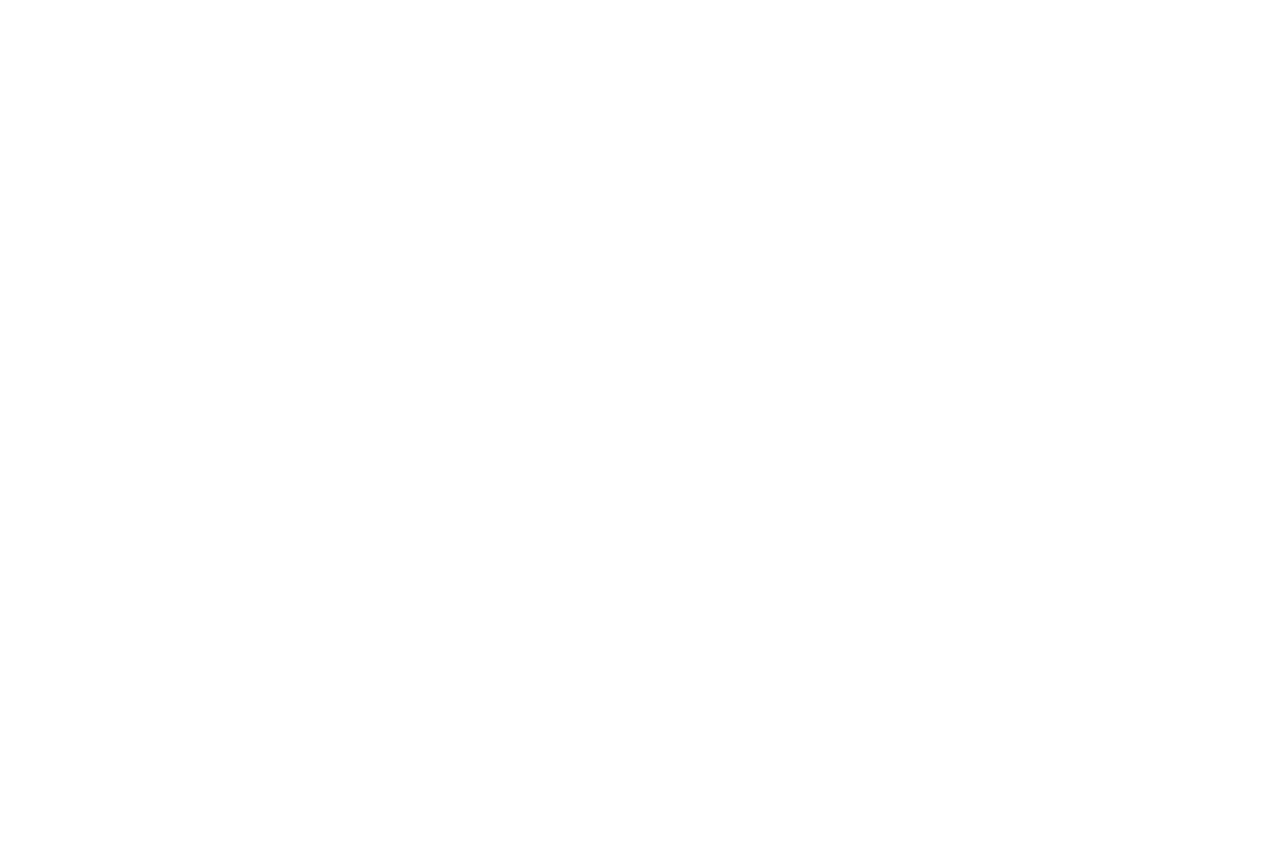
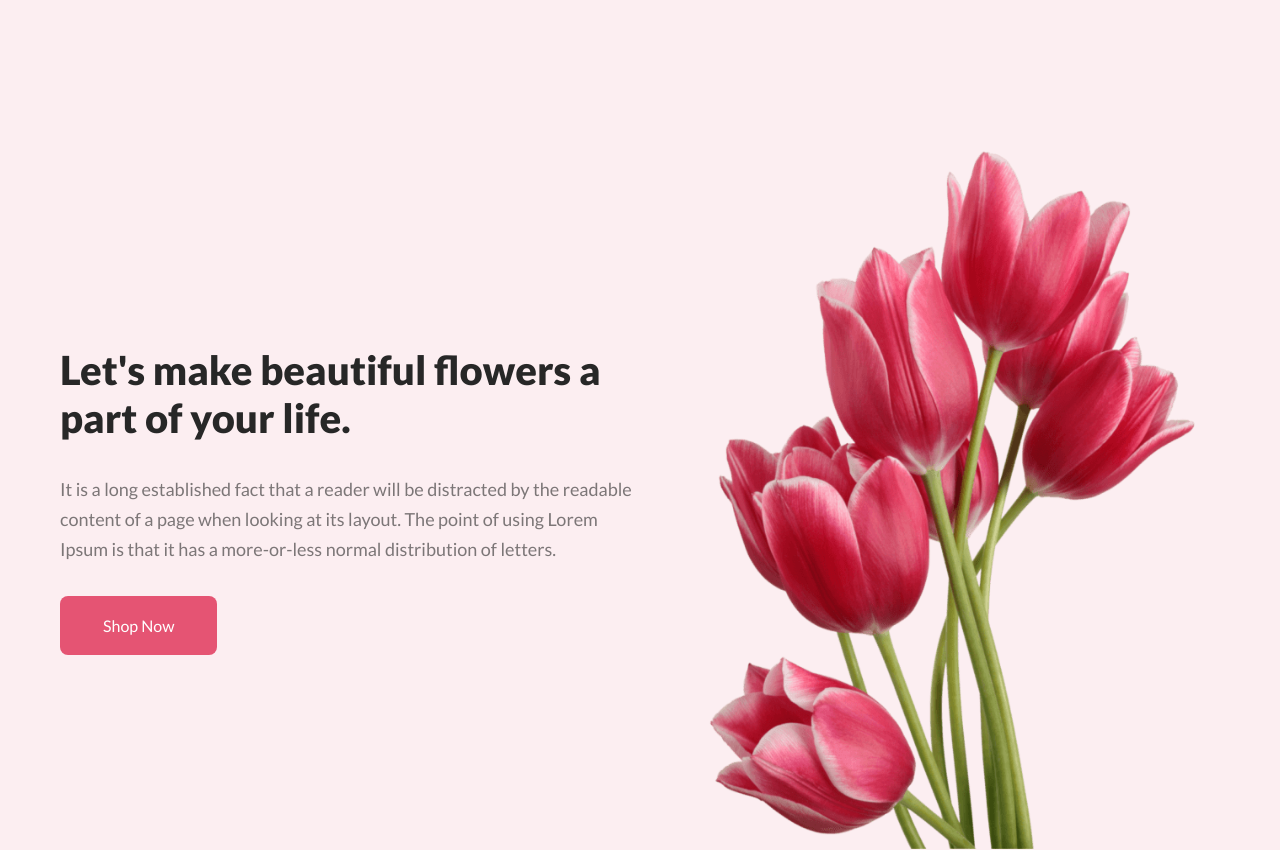
Before and after one commit to DelwarHosssain/1st_asse_flower_shop, a plain HTML site: page index.html in a window 1280 px wide. Before the commit the page ends 800 px from the top, so only its background shows below. Drawn offline with Linux system fonts and the light colour scheme.

Commit message:
banner_done

```diff
--- a/css/style.css
+++ b/css/style.css
@@ -0,0 +1,63 @@
+*{
+    margin: 0;
+    padding: 0;
+    font-family: 'Lato', sans-serif;
+
+}
+/* banner strat */
+.banner{
+    display: flex;
+    justify-content: space-between;
+    background-color: #fceef1;
+    width: 100%;
+    height: 850px;
+    align-items: center;
+}
+
+.banner_part1{
+    margin:151px 20px 0px 60px;
+
+}
+.banner_head{
+    color: #272727;
+    font-size: 40px;
+    font-weight: 800;
+    line-height: normal;
+}
+.banner_prag    {
+    color: rgba(39, 39, 39, 0.60);
+    font-size: 18px;
+    font-weight: 400;
+    line-height: 30px;
+    margin-top: 32px;
+
+}
+
+.common_button{
+border: none;
+background-color: #e55473;
+padding: 20px 43px;
+margin-top:32px;
+border-radius: 8px;
+color: #fff;
+font-size: medium;
+
+}
+
+.banner_part2{
+    margin:151px 60px  0px 20px;
+
+
+}
+.banner_img{
+    width: 535px;
+    height: 700px;
+}
+/* banner end*/
+
+/* main strat */
+
+
+
+
+/* banner end*/
--- a/index.html
+++ b/index.html
@@ -4,9 +4,32 @@
     <meta charset="UTF-8">
     <meta name="viewport" content="width=device-width, initial-scale=1.0">
     <title>flower Shope</title>
-    <link rel="stylesheet" href="">
+    <link rel="preconnect" href="https://fonts.googleapis.com">
+    <link rel="preconnect" href="https://fonts.gstatic.com" crossorigin>
+    <link href="https://fonts.googleapis.com/css2?family=Lato:wght@400;700;900&display=swap" rel="stylesheet">
+    <link rel="stylesheet" href="css/style.css">
 </head>
 <body>
+    <!--banner strat-->
+    <header class="banner">
+        <div class="banner_part1">
+            <h1 class="banner_head">Let's make beautiful flowers a part of your life.</h1>
+            <p class="banner_prag">It is a long established fact that a reader will be distracted by the readable content of a page when looking at its layout. The point of using Lorem Ipsum is that it has a more-or-less normal distribution of letters.</p>
 
+            <a href='http://google.com'><button class="common_button">Shop Now</button></a>
+        </div>
+        <div class="banner_part2">
+            <img class="banner_img" src="Flower Asset/pngwing 10.png" alt="image here">
+        </div>
+    </header>
+
+    <!--banner strat-->
+
+    <main>
+
+    </main>
+    <footer>
+
+    </footer>
 </body>
 </html>
```
Also changed, not shown: Flower Asset/Flower 01.png (added), Flower Asset/Group 57.png (added), Flower Asset/Group 58.png (added), Flower Asset/Group 59.png (added), Flower Asset/Rectangle 4.png (added), Flower Asset/Rectangle 5.png (added), Flower Asset/Rectangle 6.png (added), Flower Asset/Rectangle 9.png (added), Flower Asset/pngwing 10.png (added), Flower Asset/pngwing 5.png (added), Flower Asset/pngwing 6.png (added), Flower Asset/pngwing 7.png (added), Flower Asset/pngwing 8.png (added).
